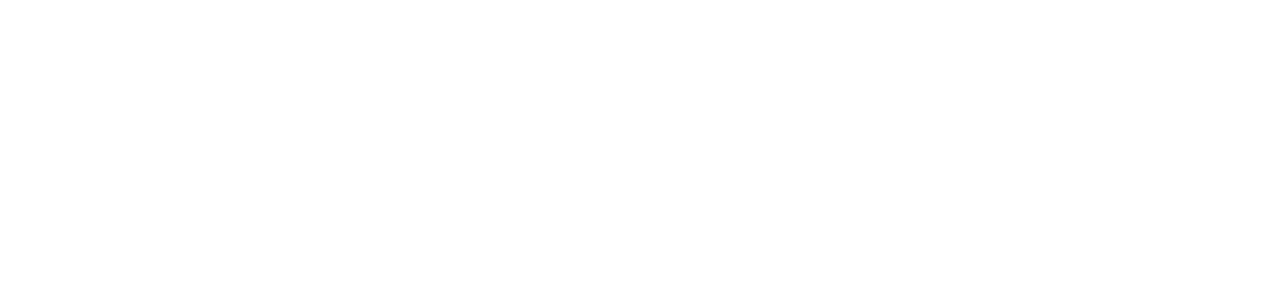
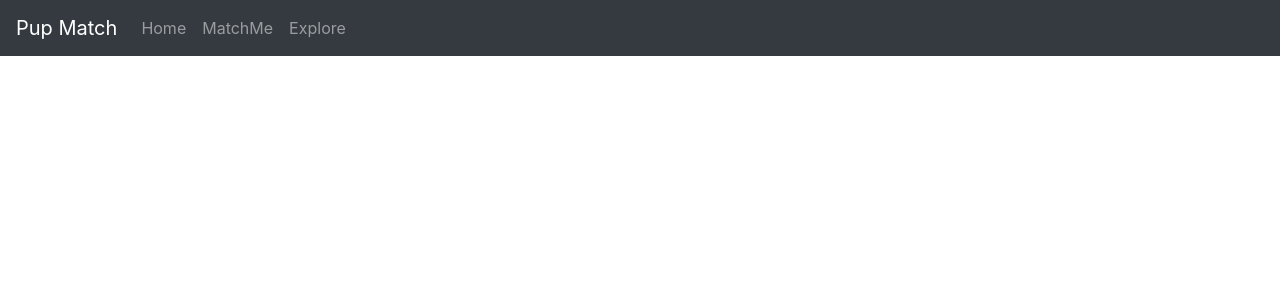
Before and after one commit to titorivera0707/Coapp, a React (Create React App) app: page / in a window 1280 px wide. Shown: the top 300 px of the page. Built offline with nearby package versions, Linux system fonts and the light colour scheme.

Commit message:
Restructured the application but we can discuss if the change is ok or if we want to go back to having most of the code in app.js. This is just a little easier for me to read.

```diff
--- a/package.json
+++ b/package.json
@@ -6,8 +6,11 @@
     "@testing-library/jest-dom": "^5.11.4",
     "@testing-library/react": "^11.1.0",
     "@testing-library/user-event": "^12.1.10",
+    "bootstrap": "^4.6.0",
     "react": "^17.0.2",
+    "react-bootstrap": "^1.5.2",
     "react-dom": "^17.0.2",
+    "react-router-dom": "^5.2.0",
     "react-scripts": "4.0.3",
     "web-vitals": "^1.0.1"
   },
--- a/public/index.html
+++ b/public/index.html
@@ -10,34 +10,21 @@
       content="Web site created using create-react-app"
     />
     <link rel="apple-touch-icon" href="%PUBLIC_URL%/logo192.png" />
-    <!--
-      manifest.json provides metadata used when your web app is installed on a
-      user's mobile device or desktop. See https://developers.google.com/web/fundamentals/web-app-manifest/
-    -->
     <link rel="manifest" href="%PUBLIC_URL%/manifest.json" />
-    <!--
-      Notice the use of %PUBLIC_URL% in the tags above.
-      It will be replaced with the URL of the `public` folder during the build.
-      Only files inside the `public` folder can be referenced from the HTML.
-
-      Unlike "/favicon.ico" or "favicon.ico", "%PUBLIC_URL%/favicon.ico" will
-      work correctly both with client-side routing and a non-root public URL.
-      Learn how to configure a non-root public URL by running `npm run build`.
-    -->
+    <link
+      href="https://maxcdn.bootstrapcdn.com/font-awesome/4.7.0/css/font-awesome.min.css"
+      rel="stylesheet"
+    />
+    <link
+      rel="stylesheet"
+      href="https://stackpath.bootstrapcdn.com/bootstrap/4.3.1/css/bootstrap.min.css"
+      integrity="sha384-ggOyR0iXCbMQv3Xipma34MD+dH/1fQ784/j6cY/iJTQUOhcWr7x9JvoRxT2MZw1T"
+      crossorigin="anonymous"
+    />
     <title>React App</title>
   </head>
   <body>
     <noscript>You need to enable JavaScript to run this app.</noscript>
     <div id="root"></div>
-    <!--
-      This HTML file is a template.
-      If you open it directly in the browser, you will see an empty page.
-
-      You can add webfonts, meta tags, or analytics to this file.
-      The build step will place the bundled scripts into the <body> tag.
-
-      To begin the development, run `npm start` or `yarn start`.
-      To create a production bundle, use `npm run build` or `yarn build`.
-    -->
   </body>
 </html>
--- a/src/App.js
+++ b/src/App.js
@@ -1,10 +1,14 @@
 import './App.css';
+import { BrowserRouter as Router, Route, Switch } from "react-router-dom";
+import Landing from "./pages/Landing"
 
 function App() {
   return (
-    <div className="App">
-
-    </div>
+    <Router>
+      <Switch>
+        <Route exact path="/" component={Landing} />
+      </Switch>
+    </Router>
   );
 }
 
--- a/src/index.js
+++ b/src/index.js
@@ -1,6 +1,6 @@
 import React from 'react';
 import ReactDOM from 'react-dom';
-import './index.css';
+import 'bootstrap/dist/css/bootstrap.min.css';
 import App from './App';
 
 
--- /dev/null
+++ b/src/pages/Landing/index.js
@@ -0,0 +1,25 @@
+import React from "react"
+import { Navbar, Nav } from 'react-bootstrap'
+
+function Landing() {
+
+    return(
+        <div>
+
+            {/* Simple Navbar that will most likely be changed later on but for now just to give us an idea of what will be there. */}
+            <Navbar bg="dark" variant="dark">
+                <Navbar.Brand href="#home">Pup Match</Navbar.Brand>
+                <Nav className="mr-auto">
+                    <Nav.Link href="#home">Home</Nav.Link>
+                    <Nav.Link href="#features">MatchMe</Nav.Link>
+                    <Nav.Link href="#pricing">Explore</Nav.Link>
+                </Nav>
+            </Navbar>
+
+
+
+        </div>
+    )
+}
+
+export default Landing
```
Also changed, not shown: src/pages/Landing/style.css (added), 2 other files (tests, documents, lock files or other folders).
